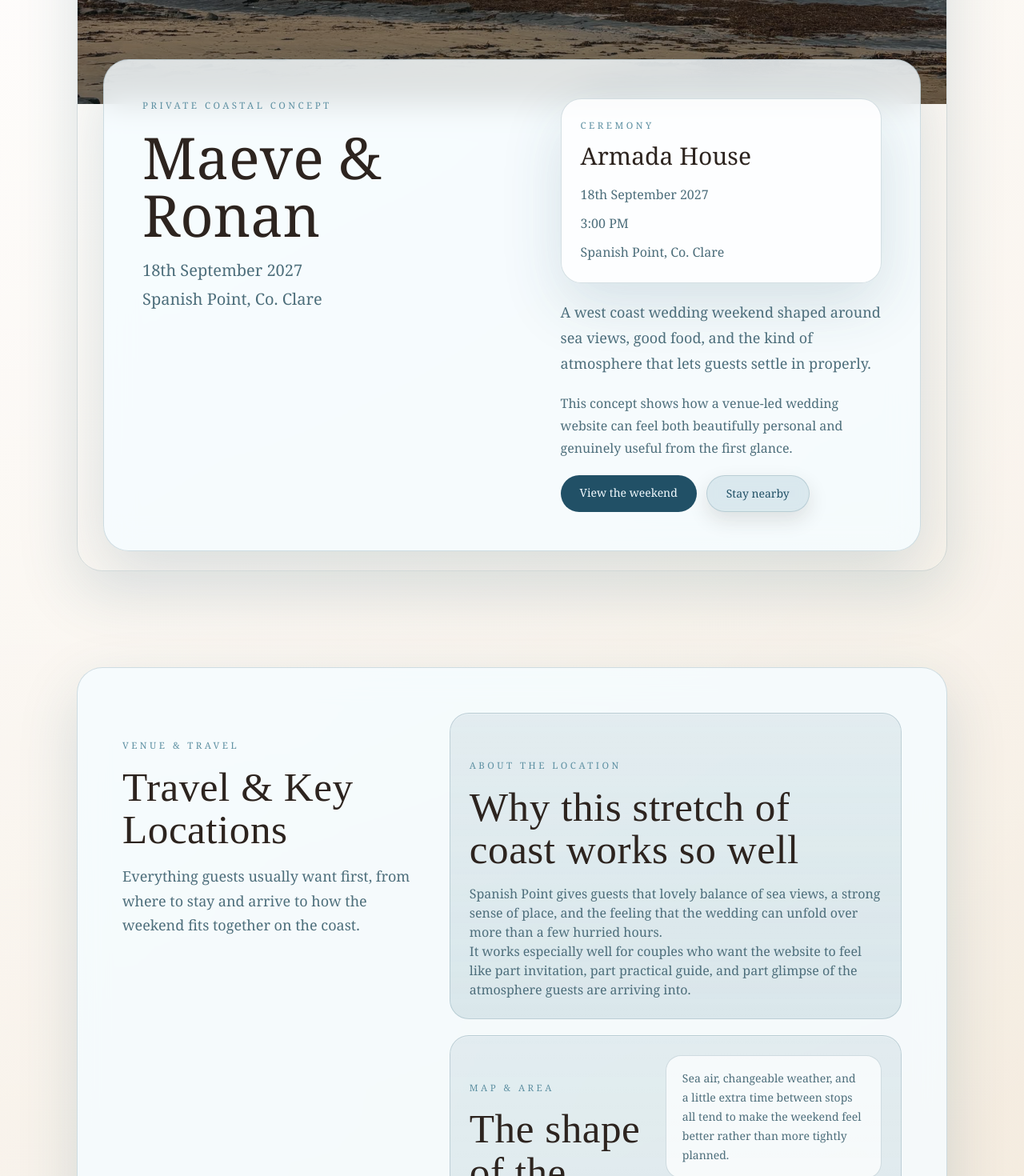
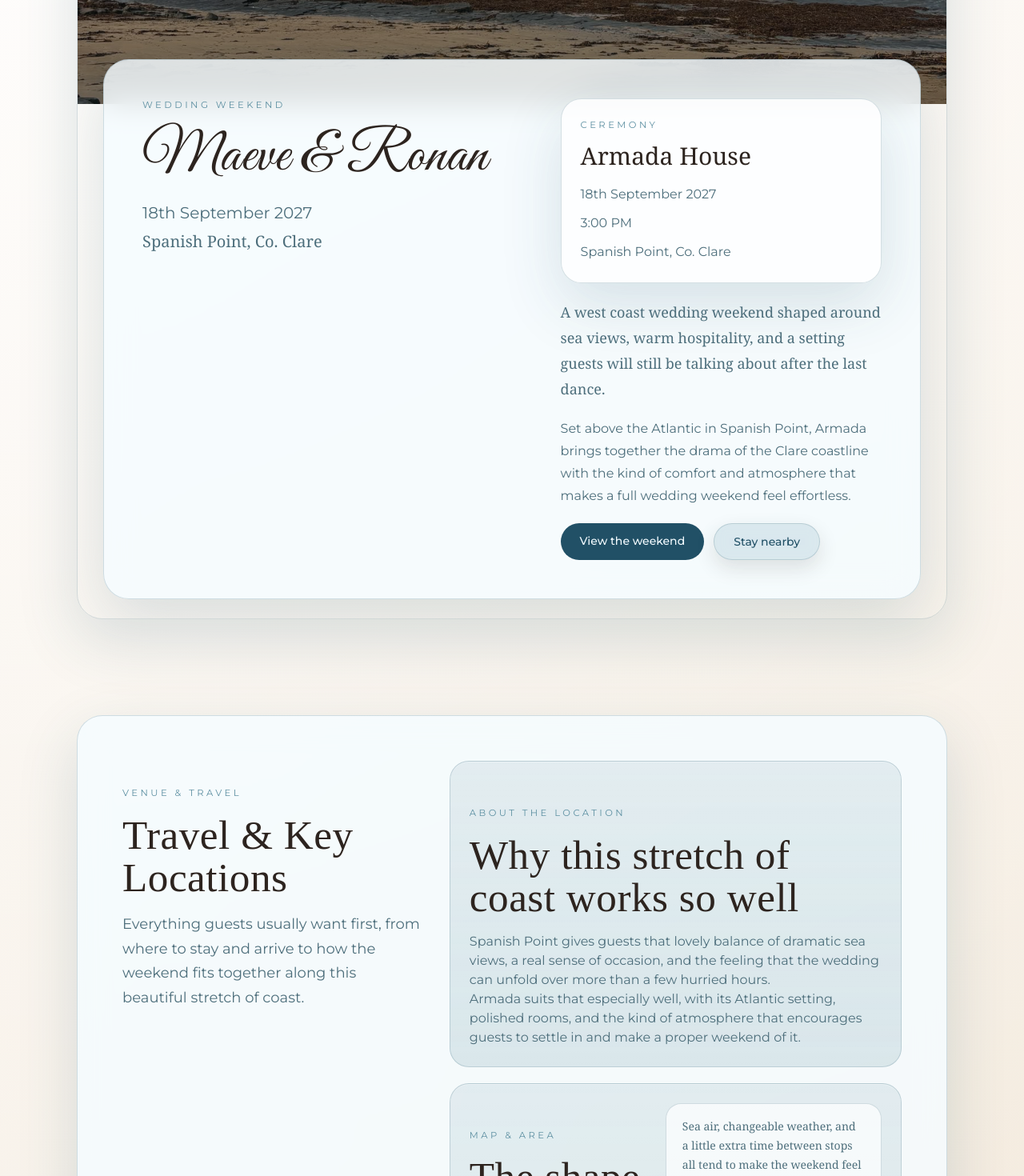
Before and after one commit to dh1612/wedding-website-platform, a Next.js app: page /private-preview/armada-spanish-point-concept in a window 1280 px wide. Shown: the part 400-1870 px from the top of the page at 80% size. Built offline with nearby package versions, Linux system fonts and the light colour scheme.

Commit message:
Refine Armada preview copy and typography

```diff
--- a/app/globals.css
+++ b/app/globals.css
@@ -123,6 +123,27 @@ main[data-theme] .section-title {
   line-height: 1.05;
   letter-spacing: 0.01em;
   font-weight: 400;
+}
+
+.armada-concept-page h1,
+.armada-concept-page .section-title {
+  font-family: var(--font-great-vibes), "Snell Roundhand", cursive;
+  font-weight: 400;
+  letter-spacing: 0.01em;
+}
+
+.armada-concept-page .eyebrow,
+.armada-concept-page .prose-copy,
+.armada-concept-page p,
+.armada-concept-page summary,
+.armada-concept-page a,
+.armada-concept-page li,
+.armada-concept-page span,
+.armada-concept-page label,
+.armada-concept-page input,
+.armada-concept-page textarea,
+.armada-concept-page button {
+  font-family: var(--font-montserrat), Arial, sans-serif;
 }
 
 main[data-theme="christmas-candlelight"] {
--- a/app/private-preview/armada-spanish-point-concept/page.tsx
+++ b/app/private-preview/armada-spanish-point-concept/page.tsx
@@ -4,7 +4,7 @@ import { getThemeById } from "@/lib/themes";
 import type { WeddingData } from "@/types/wedding";
 
 export const metadata: Metadata = {
-  title: "Private Coastal Concept",
+  title: "Spanish Point Wedding Weekend",
   robots: {
     index: false,
     follow: false
@@ -18,7 +18,7 @@ const weddingData: WeddingData = {
   date: "September 18, 2027",
   theme: "summer-coast",
   hero: {
-    eyebrow: "Private Coastal Concept",
+    eyebrow: "Wedding Weekend",
     previewNote:
       "This is a private concept page prepared for selective sharing and venue outreach only.",
     primaryActionLabel: "View the weekend",
@@ -28,9 +28,9 @@ const weddingData: WeddingData = {
   },
   locationSummary: "Spanish Point, Co. Clare",
   tagline:
-    "A west coast wedding weekend shaped around sea views, good food, and the kind of atmosphere that lets guests settle in properly.",
+    "A west coast wedding weekend shaped around sea views, warm hospitality, and a setting guests will still be talking about after the last dance.",
   announcement:
-    "This concept shows how a venue-led wedding website can feel both beautifully personal and genuinely useful from the first glance.",
+    "Set above the Atlantic in Spanish Point, Armada brings together the drama of the Clare coastline with the kind of comfort and atmosphere that makes a full wedding weekend feel effortless.",
   heroImage: "/armada-concept/shoreline-wide.jpg",
   story: {
     heading: "Our Story So Far",
@@ -95,7 +95,7 @@ const weddingData: WeddingData = {
   scheduleEyebrow: "Wedding Weekend",
   scheduleHeading: "A Celebration Across The Coast",
   scheduleDescription:
-    "A clear outline of the wedding day and the relaxed moments around it, so guests can enjoy the trip without over-planning every hour.",
+    "A clear outline of the wedding day and the relaxed moments around it, so guests can enjoy the weekend without over-planning every hour.",
   scheduleNote:
     "With so much close at hand, the weekend can feel easy from the moment guests arrive.",
   scheduleStepLabel: "Moment",
@@ -145,14 +145,14 @@ const weddingData: WeddingData = {
   travel: {
     heading: "Travel & Key Locations",
     description:
-      "Everything guests usually want first, from where to stay and arrive to how the weekend fits together on the coast.",
+      "Everything guests usually want first, from where to stay and arrive to how the weekend fits together along this beautiful stretch of coast.",
     mapUtilityEyebrow: "Map & Area",
     mapUtilityTitle: "The shape of the weekend",
     mapUtilityDescription:
       "A quick look at the places guests are most likely to need when planning where to stay and how to move around Spanish Point.",
     locationOverviewTitle: "Why this stretch of coast works so well",
     locationOverviewHtml:
-      "<p>Spanish Point gives guests that lovely balance of sea views, a strong sense of place, and the feeling that the wedding can unfold over more than a few hurried hours.</p><p>It works especially well for couples who want the website to feel like part invitation, part practical guide, and part glimpse of the atmosphere guests are arriving into.</p>",
+      "<p>Spanish Point gives guests that lovely balance of dramatic sea views, a real sense of occasion, and the feeling that the wedding can unfold over more than a few hurried hours.</p><p>Armada suits that especially well, with its Atlantic setting, polished rooms, and the kind of atmosphere that encourages guests to settle in and make a proper weekend of it.</p>",
     mapSpots: [
       {
         label: "Shannon Airport",
@@ -161,7 +161,7 @@ const weddingData: WeddingData = {
       },
       {
         label: "Armada House",
-        detail: "Ceremony, drinks, dinner, and the main celebration all in one place.",
+        detail: "Ceremony, drinks, dinner, and the main celebration all in one beautiful coastal setting.",
         href: "https://maps.google.com/?q=Armada+Hotel+Spanish+Point"
       },
       {
@@ -187,12 +187,12 @@ const weddingData: WeddingData = {
   accommodationEyebrow: "Accommodation",
   accommodationTitle: "Places To Stay",
   accommodationDescription:
-    "A mix of nearby options that let guests choose between staying on the coast, keeping close to the venue, or making a fuller west coast weekend of it.",
+    "A mix of nearby options that let guests choose between staying right at Armada, keeping close to the celebrations, or making a fuller west coast weekend of it.",
   accommodation: [
     {
-      name: "Stay on site",
+      name: "The Armada Hotel",
       note:
-        "Ideal for close family, the wedding party, or guests who want everything in one polished place."
+        "The most seamless option for guests who want the full Armada experience, with the views, atmosphere, and celebrations all in one place."
     },
     {
       name: "Spanish Point & Miltown Malbay",
@@ -224,21 +224,21 @@ const weddingData: WeddingData = {
     },
     {
       q: "Could this also include RSVP and meal choices?",
-      a: "Yes. In a live version, replies, dietary notes, and guest questions can all be gathered through the website."
+      a: "Yes. Replies, dietary notes, and guest questions can all be gathered through the website in one place."
     }
   ],
   rsvp: {
     eyebrow: "Guest Replies",
     title: "RSVP & Guest Details",
-    label: "Ask about this concept",
+    label: "RSVP example",
     description:
-      "In a live wedding version, this section can gather replies, meal choices, and practical guest notes cleanly in one place.",
+      "This section can gather replies, meal choices, and practical guest notes cleanly in one place.",
     url: "mailto:hello@craftedweddingsites.ie?subject=Armada%20coastal%20concept",
     interactiveFormEnabled: false,
-    deadlineEyebrow: "Example",
+    deadlineEyebrow: "Typical timeline",
     deadline: "Replies by six to eight weeks before the wedding",
     panelDescription:
-      "This concept keeps the guest journey visible without turning the page into a public-facing live RSVP."
+      "In a live wedding version, guests would reply here while keeping everything calm, clear, and easy to manage."
   },
   gallery: {
     heading: "Coastal Details",
@@ -252,7 +252,7 @@ const weddingData: WeddingData = {
   contact: {
     email: "hello@craftedweddingsites.ie",
     note:
-      "If you would like a private venue-tailored concept page prepared like this, you can get in touch directly."
+      "For couples, this kind of page keeps the guest experience polished from the first look through to RSVPs, timings, and travel details."
   },
   aiConciergeEnabled: false,
   styleOptions: {
@@ -289,14 +289,23 @@ const weddingData: WeddingData = {
 };
 
 export default function ArmadaSpanishPointConceptPage() {
-  const theme = getThemeById("summer-coast");
+  const baseTheme = getThemeById("summer-coast");
+  const theme = {
+    ...baseTheme,
+    style: {
+      ...baseTheme.style,
+      "--font-body": "var(--font-montserrat), Arial, sans-serif"
+    }
+  };
 
   return (
+    <div className="armada-concept-page">
       <WeddingSitePage
         currentPath={routePath}
         siteBasePath={routePath}
         activeTheme={theme}
         weddingData={weddingData}
       />
+    </div>
   );
 }
```
Lines whose indentation alone changed are shown as unchanged.
